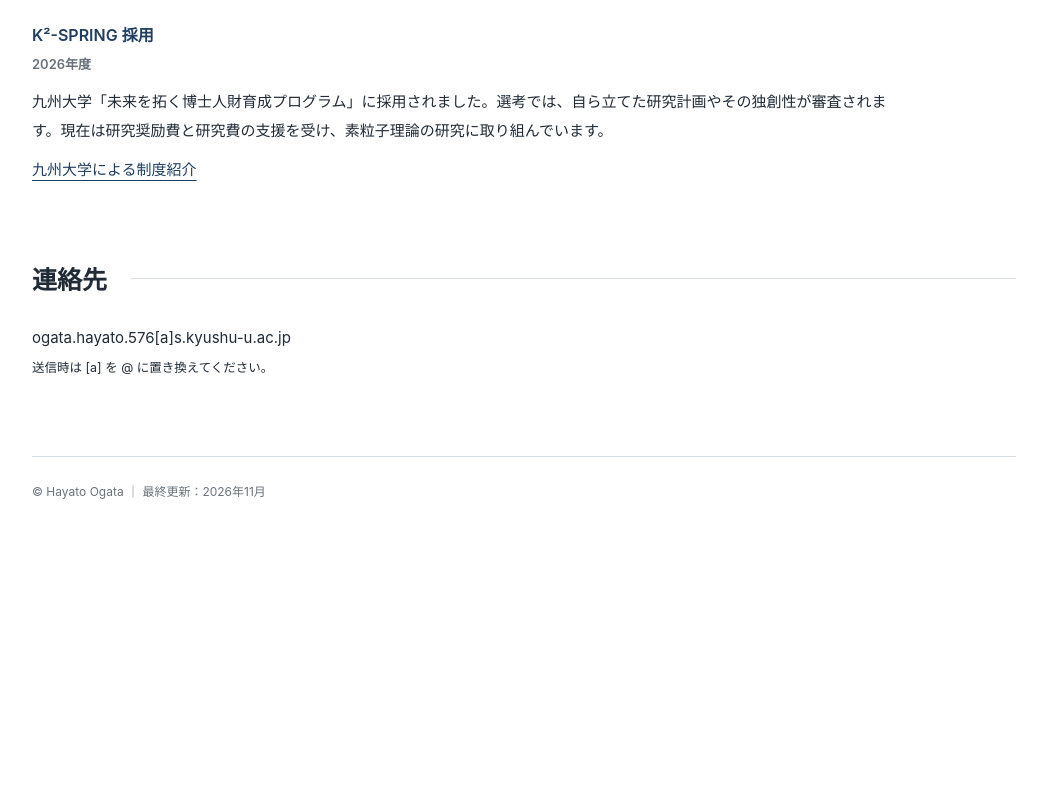
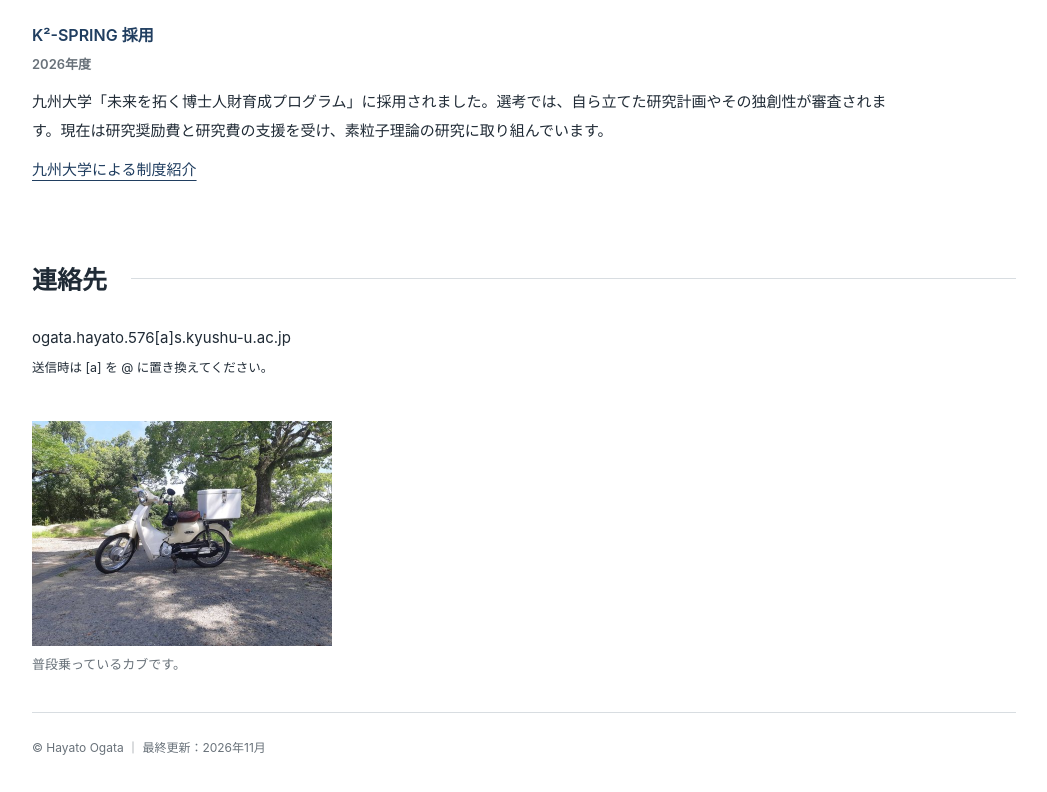
Before and after one commit to Hayatoku/Hayatoku.github.io, a plain HTML site: page index.html in a window 1280 px wide. Shown: the part 1311-2103 px from the top of the page, without its empty margins (116-1163 px from the left). Before the commit the page ends 1846 px from the top, so only its background shows below. Drawn offline with Linux system fonts and the light colour scheme.

Commit message:
Add Cub photo below contact details on Home

```diff
--- a/index.html
+++ b/index.html
@@ -68,6 +68,10 @@
 <h2>連絡先</h2>
 <div><p>ogata.hayato.576[a]s.kyushu-u.ac.jp<br><small>送信時は [a] を @ に置き換えてください。</small></p></div>
 </section>
+<figure id="cub-photo" style="margin: 0; width: 300px; max-width: 100%;">
+<img src="cub.jpg" alt="木陰に停めた白いカブ" width="600" height="450" loading="lazy" style="display: block; width: 100%; height: auto;">
+<figcaption style="margin-top: 6px; color: var(--muted); font-size: 13px;">普段乗っているカブです。</figcaption>
+</figure>
 </main>
 <footer>
 © Hayato Ogata <span>｜ 最終更新：2026年11月</span>
```
Also changed, not shown: cub.jpg (added).
